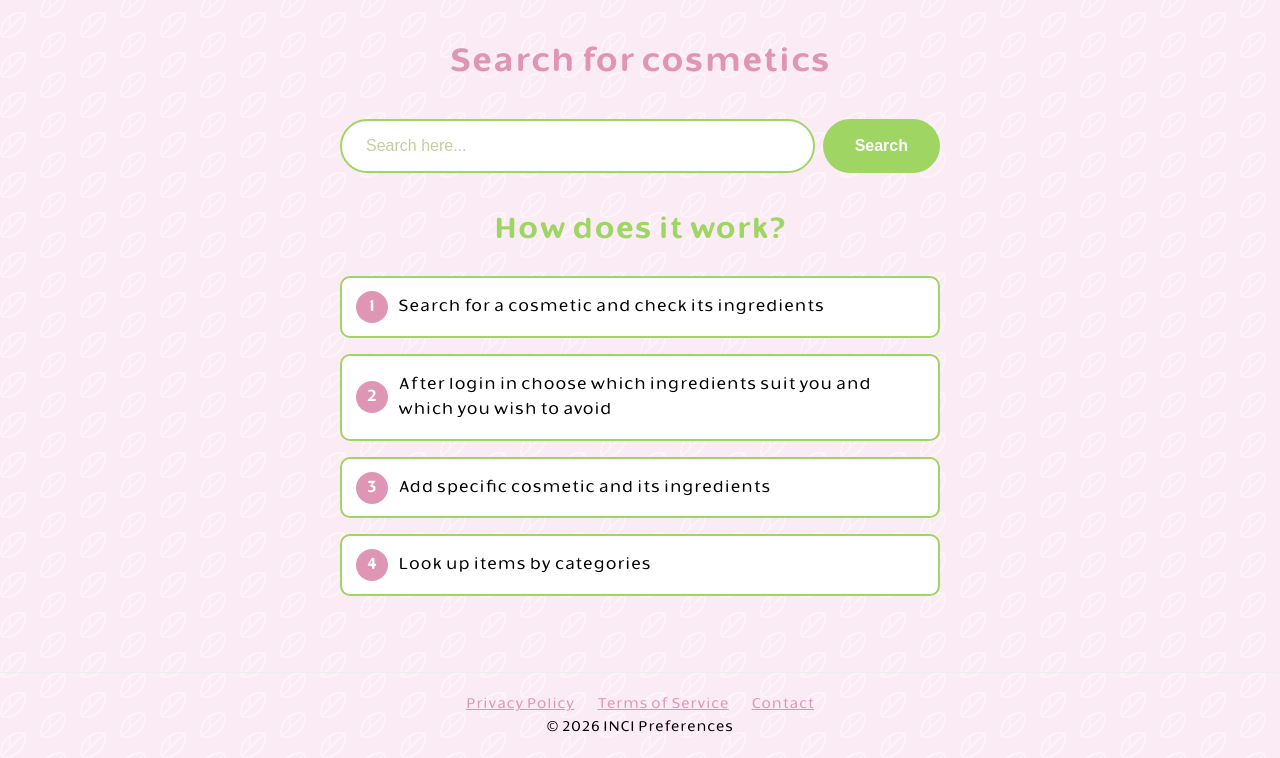
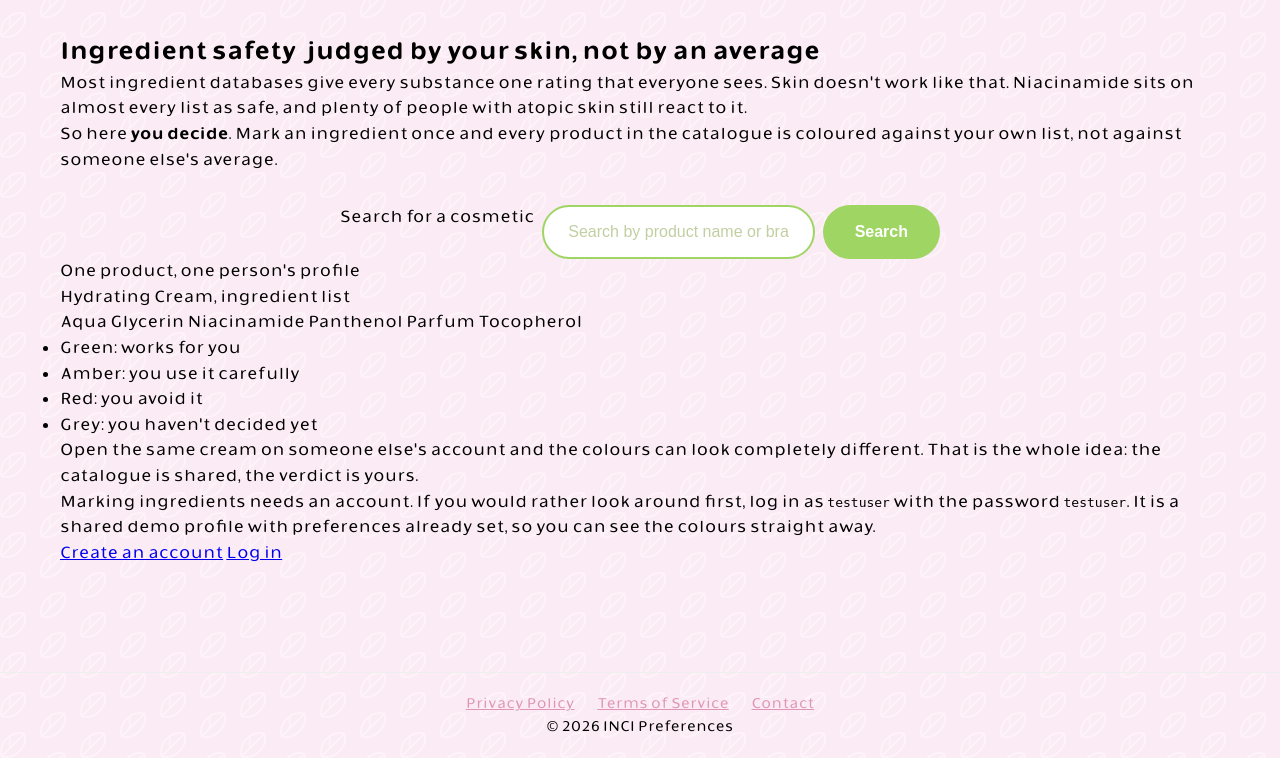
Before and after one commit to lulesna/inci-preferences, a Django app: page / in a window 1280 px wide. Shown: the part 88-846 px from the top of the page. Run offline with Django 5.2, Linux system fonts and the light colour scheme.

Commit message:
zmiana strony głównej

```diff
--- a/templates/addcosmetic.html
+++ b/templates/addcosmetic.html
@@ -19,7 +19,7 @@
             </a>
             <p class="field-hint">
                 No account yet?
-                <a href="{% url 'users:register' %}?next={{ request.path|urlencode }}">Register</a> — it takes a moment.
+                <a href="{% url 'users:register' %}?next={{ request.path|urlencode }}">Register</a>, it takes a moment.
             </p>
         </div>
     {% else %}
--- a/templates/index.html
+++ b/templates/index.html
@@ -1,127 +1,96 @@
 {% extends "base.html" %}
+{% load static %}
 
-{% block title %}INCI Preferences{% endblock %}
+{% block title %}INCI Preferences | ingredient safety judged by your own skin{% endblock %}
+
+{% block meta_description %}Most ingredient databases give every substance one rating that everyone sees. Here you mark ingredients yourself and every product is coloured against your own list.{% endblock %}
+
+{% block extra_css %}
+<link rel="stylesheet" href="{% static 'css/home.css' %}">
+{% endblock %}
 
 {% block content %}
-    <section class="main-section">
-        <h2>Search for cosmetics</h2>
-        <form class="search-form" action="{% url 'search' %}" method="GET">
+<section class="home-top">
+    <div>
+        <h2 class="home-headline">Ingredient safety judged by your skin, not by an average</h2>
+
+        <p class="home-lead">
+            Most ingredient databases give every substance one rating that everyone sees.
+            Skin doesn't work like that. Niacinamide sits on almost every list as safe, and
+            plenty of people with atopic skin still react to it.
+        </p>
+        <p class="home-lead">
+            So here <b>you decide</b>. Mark an ingredient once and every product in the catalogue
+            is coloured against your own list, not against someone else's average.
+        </p>
+
+        <form class="search-form home-search" action="{% url 'search' %}" method="GET">
             <div class="search-container">
-                <input
-                    type="text"
+                <label for="home-search" class="visually-hidden">Search for a cosmetic</label>
+                <input type="text"
+                       id="home-search"
                        name="q"
                        class="search-input"
-                    placeholder="Search here..."
+                       placeholder="Search by product name or brand..."
                        required
-                    maxlength="200"
-                >
-                <button type="submit" class="search-btn">
-                    <span>Search</span>
-                </button>
+                       maxlength="200">
+                <button type="submit" class="search-btn">Search</button>
             </div>
         </form>
-    </section>
+    </div>
 
-    <section class="info-section">
-        <h2>How does it work?</h2>
-        <ol class="steps-list">
-            <li>Search for a cosmetic and check its ingredients</li>
-            <li>After login in choose which ingredients suit you and which you wish to avoid</li>
-            <li>Add specific cosmetic and its ingredients</li>
-            <li>Look up items by categories</li>
-        </ol>
+    <div class="demo-card">
+        <p class="demo-title">One product, one person's profile</p>
+        <p class="demo-product">Hydrating Cream, ingredient list</p>
+
+        <div class="demo-inci">
+            <span class="inci inci-safe">Aqua</span>
+            <span class="inci inci-safe">Glycerin</span>
+            <span class="inci inci-moderate">Niacinamide</span>
+            <span class="inci inci-neutral">Panthenol</span>
+            <span class="inci inci-unsafe">Parfum</span>
+            <span class="inci inci-neutral">Tocopherol</span>
+        </div>
+
+        <ul class="demo-legend">
+            <li><span class="legend-dot legend-safe"></span> Green: works for you</li>
+            <li><span class="legend-dot legend-moderate"></span> Amber: you use it carefully</li>
+            <li><span class="legend-dot legend-unsafe"></span> Red: you avoid it</li>
+            <li><span class="legend-dot legend-neutral"></span> Grey: you haven't decided yet</li>
+        </ul>
+
+        <p class="demo-note">
+            Open the same cream on someone else's account and the colours can look completely
+            different. That is the whole idea: the catalogue is shared, the verdict is yours.
+        </p>
+    </div>
 </section>
 
 {% if user.is_authenticated %}
 <section class="recommendations-section">
-        <h2>Recommended for You</h2>
-        <p style="color: var(--text); margin-bottom: 20px;">Based on your safe ingredients</p>
+    <h2>Recommended for you</h2>
+    <p>Products built only from ingredients you have already marked as safe.</p>
     <div id="recommendations-list">
-            <p>Loading recommendations...</p>
+        <p class="recommendations-note">Loading recommendations...</p>
     </div>
 </section>
+{% else %}
+<section class="start-here">
+    <p>
+        Marking ingredients needs an account. If you would rather look around first, log in as
+        <code>testuser</code> with the password <code>testuser</code>. It is a shared demo profile
+        with preferences already set, so you can see the colours straight away.
+    </p>
+    <div class="start-actions">
+        <a class="start-primary" href="{% url 'users:register' %}">Create an account</a>
+        <a class="start-secondary" href="{% url 'users:login' %}">Log in</a>
+    </div>
+</section>
+{% endif %}
+{% endblock %}
 
-    <script>
-    function escapeHtml(text) {
-        if (text === null || text === undefined) return '';
-        const div = document.createElement('div');
-        div.textContent = String(text);
-        return div.innerHTML;
-    }
-
-    function formatCategory(text) {
-        if (!text) return '';
-        return text.charAt(0).toUpperCase() + text.slice(1).toLowerCase();
-    }
-
-    async function loadRecommendations() {
-        try {
-            const response = await fetch('/api/cosmetics/recommended/');
-            const data = await response.json();
-
-            const container = document.getElementById('recommendations-list');
-            container.innerHTML = '';
-
-            if (data.recommendations.length === 0) {
-                const p = document.createElement('p');
-                p.style.textAlign = 'center';
-                p.style.color = 'var(--text)';
-
-                p.appendChild(document.createTextNode('No recommendations yet. '));
-
-                const link = document.createElement('a');
-                link.href = '/profile/';
-                link.style.color = 'var(--main-pink)';
-                link.textContent = 'Set your ingredient preferences';
-                p.appendChild(link);
-
-                p.appendChild(document.createTextNode(' to get personalized recommendations!'));
-
-                container.appendChild(p);
-                return;
-            }
-
-            let html = '<div class="cosmetics-grid">';
-
-            data.recommendations.forEach(cosmetic => {
-                const escapedName = escapeHtml(cosmetic.name);
-                const escapedBrand = escapeHtml(cosmetic.brand);
-                const displayType = escapeHtml(formatCategory(cosmetic.product_type || cosmetic.subcategory || ''));
-                const displayCategory = escapeHtml(formatCategory(cosmetic.main_category));
-
-                const cosmeticId = typeof cosmetic.id === 'number' ? cosmetic.id : 0;
-                const safeCount = typeof cosmetic.safe_ingredients_count === 'number' ? cosmetic.safe_ingredients_count : 0;
-
-                html += `
-                    <div class="cosmetic-result-card safe">
-                        <div class="card-content">
-                            <h3>${escapedName}</h3>
-                            <p><strong>Brand:</strong> ${escapedBrand}</p>
-                            <p><strong>Category:</strong> ${displayCategory}</p>
-                            ${displayType ? `<p><strong>Type:</strong> ${displayType}</p>` : ''}
-                            <p><strong>Safe ingredients:</strong> ${safeCount}</p>
-                        </div>
-                        <a href="/cosmetic/${cosmeticId}/">View Details</a>
-                    </div>
-                `;
-            });
-
-            html += '</div>';
-            container.innerHTML = html;
-
-        } catch (error) {
-            const container = document.getElementById('recommendations-list');
-            container.innerHTML = '';
-            const p = document.createElement('p');
-            p.style.textAlign = 'center';
-            p.style.color = 'var(--text)';
-            p.textContent = 'Error loading recommendations.';
-            container.appendChild(p);
-        }
-    }
-
-    loadRecommendations();
-    </script>
+{% block extra_js %}
+{% if user.is_authenticated %}
+<script src="{% static 'js/home.js' %}" defer></script>
 {% endif %}
-
 {% endblock %}
```
Lines whose indentation alone changed are shown as unchanged.
